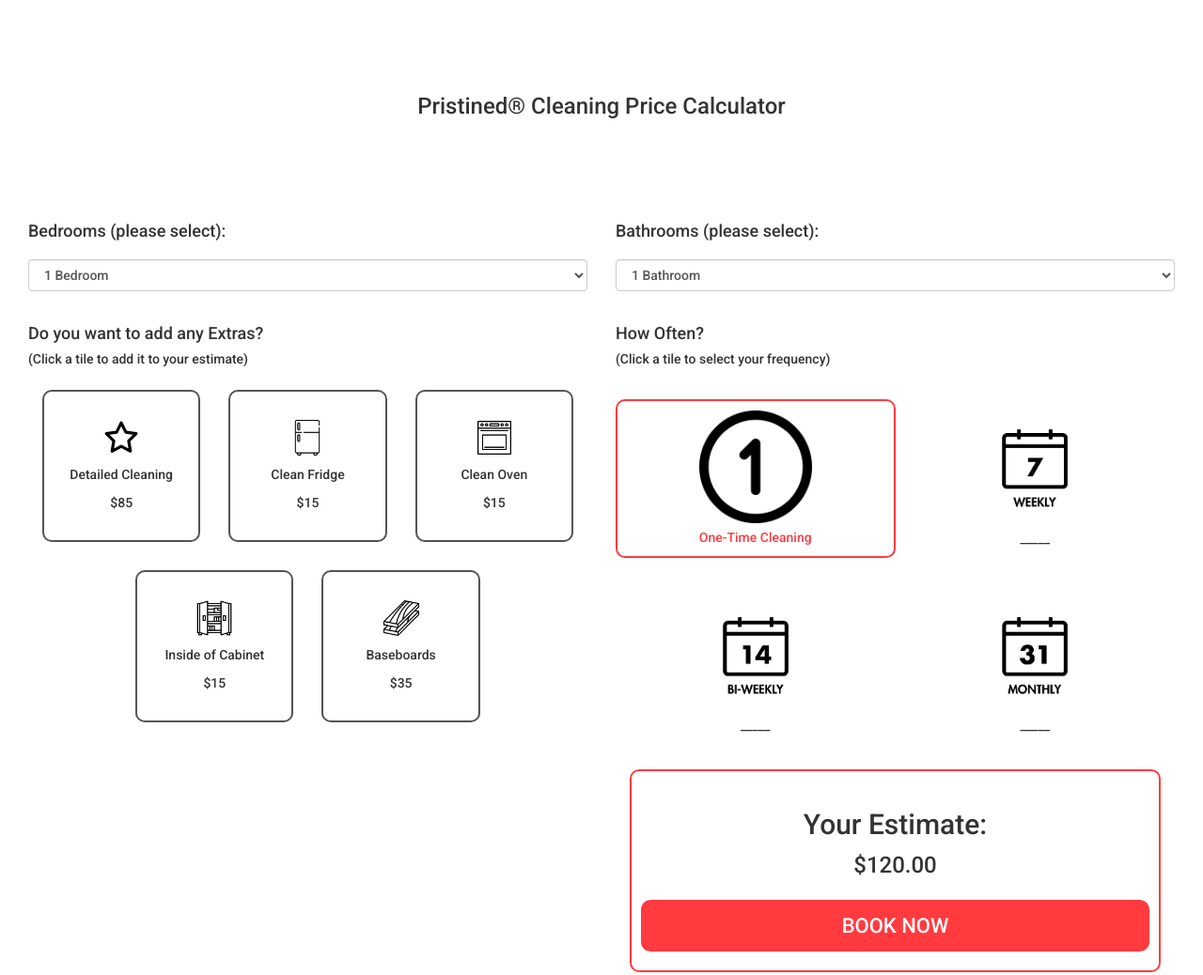
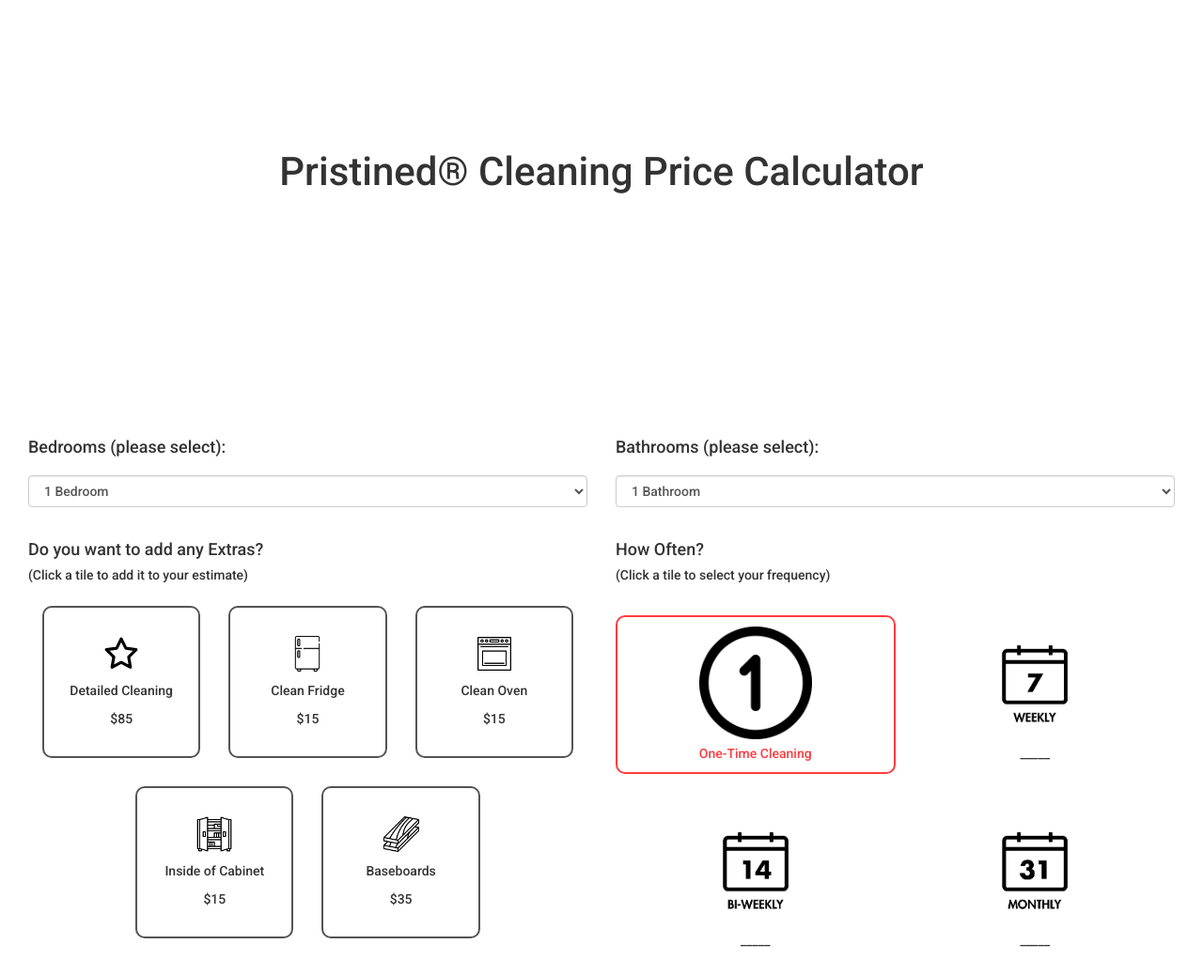
Before and after one commit to RSDev1314/Pricing, a plain HTML site: page index.html in a window 1280 px wide. Shown: the top 1038 px of the page at 94% size. Drawn offline with nearby package versions, Linux system fonts and the light colour scheme.

Commit message:
Add files via upload

```diff
--- a/style.css
+++ b/style.css
@@ -47,7 +47,7 @@
 	border-radius: 10px;
 	padding: 30px 15px;
 	margin: 15px auto;
-	min-height: 150px;
+	min-height: 50px;
  }
 #quote-calc .row-extras img {
 	display: block;
@@ -74,11 +74,12 @@
 .quote a:hover { background-color: transparent; color: #FF3B3F; }
 /*.quote-calc { max-width: 50%; }*/
 h3 { text-align: center;
-	font-family:  ,'Roboto', sans-serif;
-    	margin-top: 100px;
-	margin-bottom: 100px;
+	margin-top: 10px;
+	margin-bottom: 250px;
+	font-size: 42px;
 }
 
 body{
 	font-family: 'Roboto', sans-serif;
+	margin-top: 150px;
  }
```
